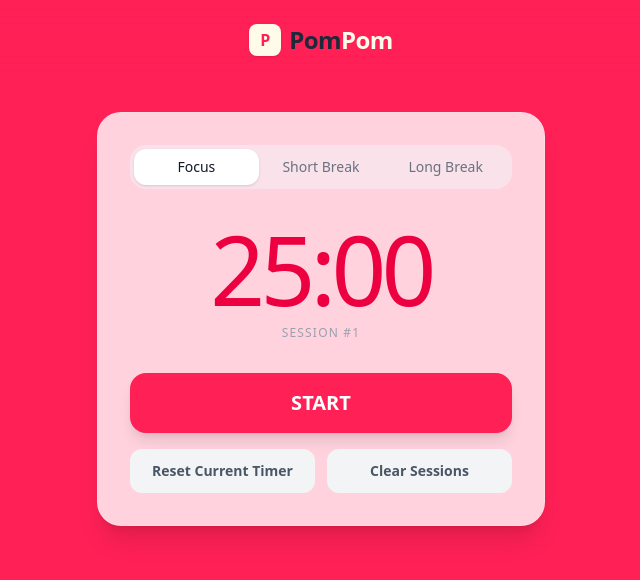
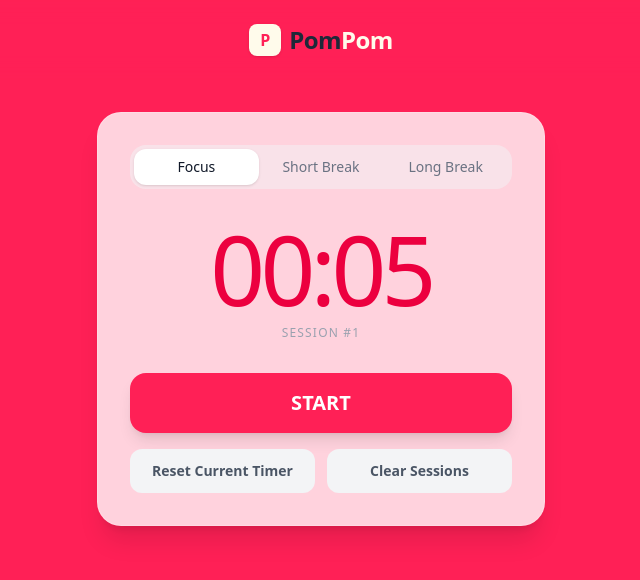
Before and after one commit to ROUVRE/PomPom, a React (Vite) app: page / in a window 1280 px wide. Shown: the top 580 px of the page, without its empty margins (319-959 px from the left). Built offline with nearby package versions, Linux system fonts and the light colour scheme.

Commit message:
Set automatic notif closing and fixed impure function (Date.now()) problem

```diff
--- a/src/components/Timer.jsx
+++ b/src/components/Timer.jsx
@@ -6,6 +6,7 @@ import eggTimer from "/sounds/eggTimer.ogg";
 const Timer = () => {
   const { triggerNotification, requestPermission } = useNativeNotification();
 
+  // TODO: add option to change alarm sound
   const SOUNDS = {
     digitalAlarm,
     eggTimer,
@@ -14,12 +15,13 @@ const Timer = () => {
   // Values in seconds
   // CHANGE THESE SECONDS FOR DEBUGGING PURPOSE DONT FORGET TO CHANGE TO DEFAULT VALUES!!!!!!
   const SESSION_PRESETS = {
-    focus: 1500, // DEFAULT: 1500 (25 mins)
-    shortBreak: 300, // DEFAULT: 300 (5 mins)
-    longBreak: 900, // DEFAULT: 900 (15 mins)
+    focus: 5, // DEFAULT: 1500 (25 mins)
+    shortBreak: 3, // DEFAULT: 300 (5 mins)
+    longBreak: 10, // DEFAULT: 900 (15 mins)
   };
 
   const isProcessingRef = useRef(false);
+  const [timestamp, setTimestamp] = useState(() => Date.now());
   const [seconds, setSeconds] = useState(SESSION_PRESETS.focus);
   const [isRunning, setIsRunning] = useState(false);
   const [sessionType, setSessionType] = useState("focus");
@@ -39,6 +41,14 @@ const Timer = () => {
 
   useEffect(() => {
     return () => clearInterval(intervalRef.current);
+  }, []);
+
+  useEffect(() => {
+    const interval = setInterval(() => {
+      setTimestamp(Date.now());
+    }, 1000);
+
+    return () => clearInterval(interval);
   }, []);
 
   const stopTimer = () => {
@@ -74,7 +84,6 @@ const Timer = () => {
     isProcessingRef.current = true;
 
     const currentType = sessionTypeRef.current;
-    const timestamp = Date.now();
 
     if (currentType === "focus") {
       const nextCount = focusCountRef.current + 1;
--- a/src/hooks/useNativeNotification.jsx
+++ b/src/hooks/useNativeNotification.jsx
@@ -12,7 +12,7 @@ const useNativeNotification = () => {
   const triggerNotification = useCallback(
     (title, options = {}, soundUrl = null) => {
       if (!("Notification" in window) || Notification.permission !== "granted")
-        return;
+        return null;
 
       if (soundUrl) {
         new Audio(soundUrl).play().catch(() => {});
@@ -28,6 +28,11 @@ const useNativeNotification = () => {
         window.focus();
         notification.close();
       };
+
+      setTimeout(() => {
+        notification.close();
+      }, 5000);
+      return notification;
     },
     []
   );
```
